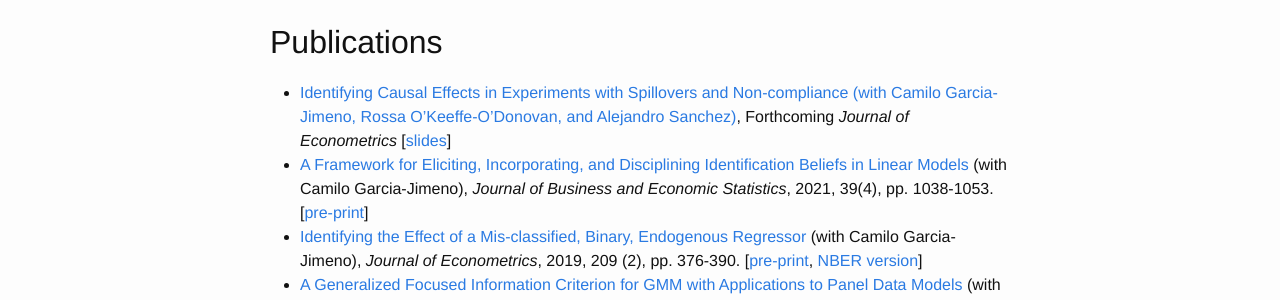
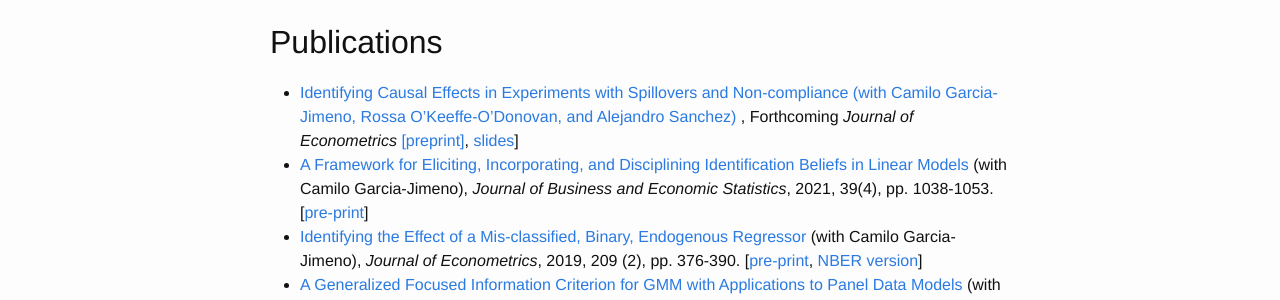
Before and after one commit to fditraglia/fditraglia.github.io, a Jekyll site: the page built from research.md, in a window 1280 px wide. Shown: the part 146-446 px from the top of the page. Built offline with Jekyll 4.4.1, drawn with Linux system fonts in a browser that asks for light colours.

Commit message:
add link to paper

```diff
--- a/research.md
+++ b/research.md
@@ -8,7 +8,7 @@
 
 ## Publications
 
-- [Identifying Causal Effects in Experiments with Spillovers and Non-compliance (with Camilo Garcia-Jimeno, Rossa O'Keeffe-O'Donovan, and Alejandro Sanchez)](https://ditraglia.com/pdf/spillovers-paper.pdf), Forthcoming *Journal of Econometrics* [[slides](https://ditraglia.com/pdf/spillovers-slides.pdf)]
+- [Identifying Causal Effects in Experiments with Spillovers and Non-compliance (with Camilo Garcia-Jimeno, Rossa O'Keeffe-O'Donovan, and Alejandro Sanchez)](https://doi.org/10.1016/j.jeconom.2023.01.008) , Forthcoming *Journal of Econometrics* [[preprint]](https://ditraglia.com/pdf/spillovers-paper.pdf), [slides](https://ditraglia.com/pdf/spillovers-slides.pdf)]
 - [A Framework for Eliciting, Incorporating, and Disciplining Identification Beliefs in Linear Models](https://doi.org/10.1080/07350015.2020.1753528) (with Camilo Garcia-Jimeno), *Journal of Business and Economic Statistics*, 2021, 39(4), pp. 1038-1053. [[pre-print](http://ditraglia.com/pdf/DiTraglia-Garcia-Jimeno-2019.pdf)]
 - [Identifying the Effect of a Mis-classified, Binary, Endogenous Regressor](https://www.sciencedirect.com/science/article/pii/S0304407619300181) (with Camilo Garcia-Jimeno), *Journal of Econometrics*, 2019, 209 (2), pp. 376-390. [[pre-print](http://ditraglia.com/pdf/binary-regressor-final.pdf), [NBER version](http://ditraglia.com/pdf/DiTraglia_Garcia-Jimeno_2017b.pdf)]
 - [A Generalized Focused Information Criterion for GMM with Applications to Panel Data Models](https://onlinelibrary.wiley.com/doi/10.1002/jae.2614) (with Minsu Chang), *Journal of Applied Econometrics*, 2018, 33 (3), pp. 378-397 [[pre-print](http://ditraglia.com/pdf/GFIC_paper.pdf), [code](https://github.com/fditraglia/gfic)]
```
